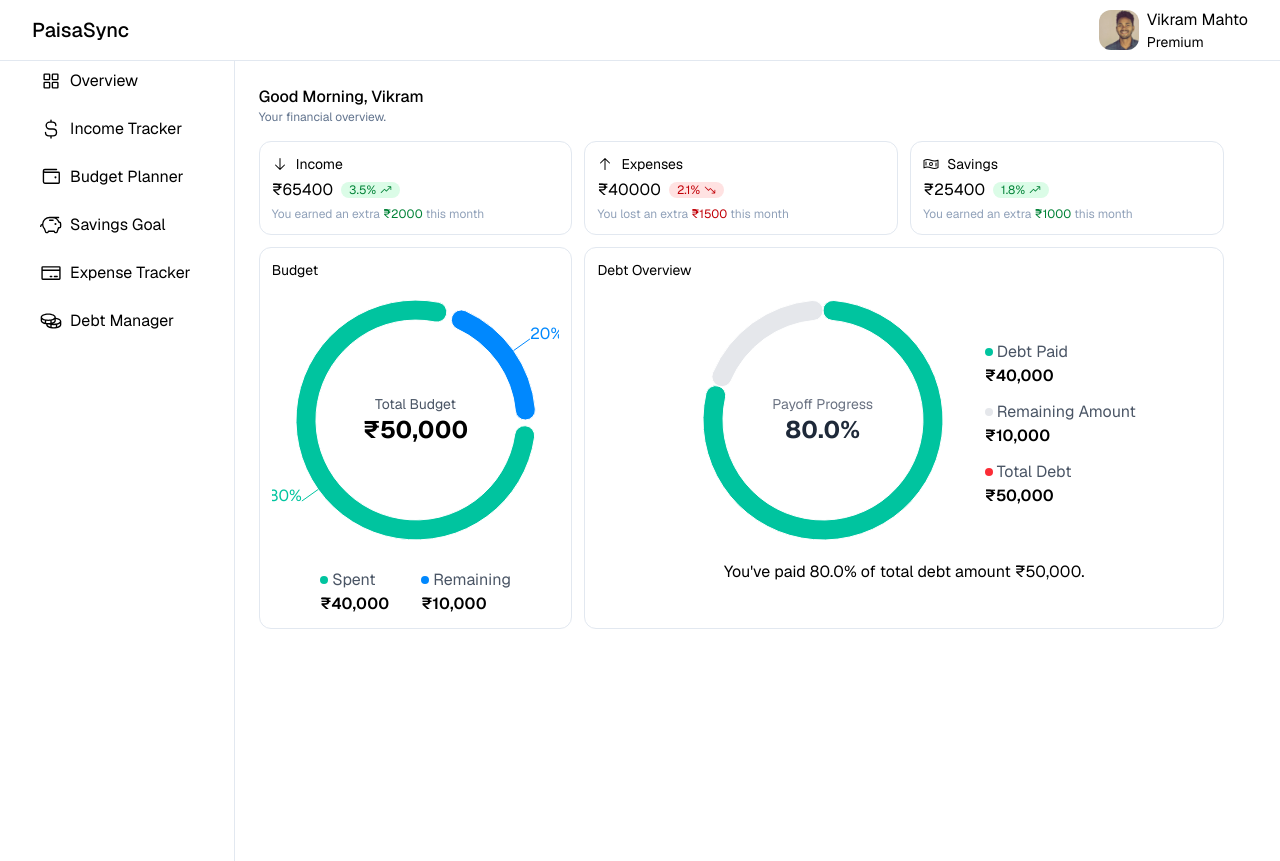
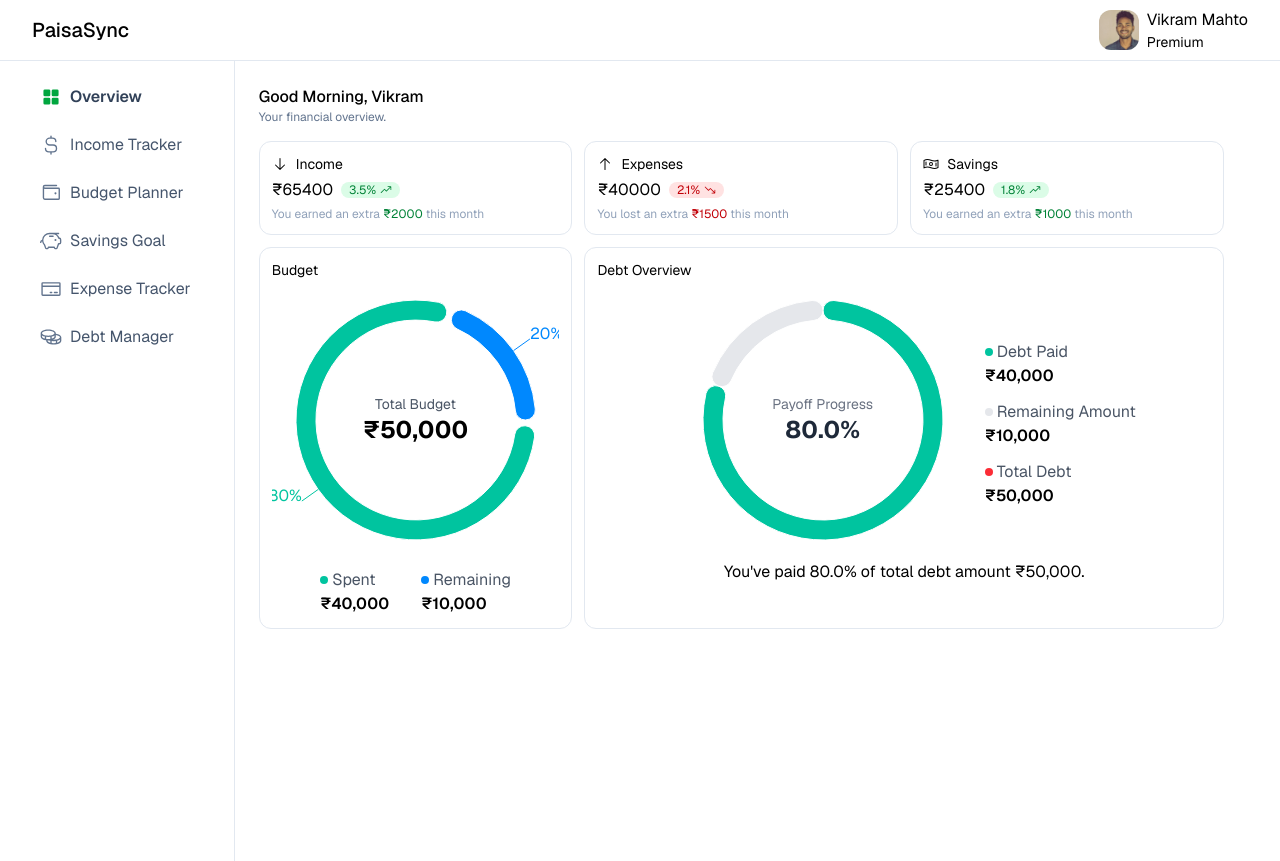
Before and after one commit to vikrammahto/paisasync, a Next.js app: page /overview in a window 1280 px wide. Built offline with nearby package versions, Linux system fonts and the light colour scheme.

Commit message:
Add active menu item styling

```diff
--- a/src/components/layout/Sidebar.jsx
+++ b/src/components/layout/Sidebar.jsx
@@ -1,5 +1,6 @@
 'use client';
 import Link from 'next/link';
+import { usePathname } from 'next/navigation';
 import React from 'react';
 import {
   Coins,
@@ -11,6 +12,8 @@ import {
 } from '@phosphor-icons/react';
 
 const Sidebar = ({ className }) => {
+  const pathname = usePathname();
+
   const menuItems = [
     { title: 'Overview', href: '/overview', icon: SquaresFour },
     {
@@ -23,20 +26,32 @@ const Sidebar = ({ className }) => {
     { title: 'Expense Tracker', href: '/expense-tracker', icon: CreditCard },
     { title: 'Debt Manager', href: '/debt-manager', icon: Coins },
   ];
+
   return (
-    <aside className={`${className} w-full max-w-[280px]`}>
+    <aside className={`${className} w-full max-w-[280px] pt-4`}>
       <ul className="flex flex-col gap-2">
-        {menuItems.map((item, index) => (
+        {menuItems.map((item, index) => {
+          const isActive = pathname === item.href;
+          return (
             <li key={index}>
               <Link
                 href={item.href}
-              className="flex items-center gap-2 p-2 transition-all"
+                className={`flex items-center gap-2 rounded-lg p-2 transition-all hover:bg-slate-100 ${
+                  isActive
+                    ? 'font-semibold text-slate-700'
+                    : 'text-slate-600 hover:text-slate-900'
+                }`}
               >
-              <item.icon size={22} />
+                <item.icon
+                  size={22}
+                  weight={isActive ? 'fill' : 'regular'}
+                  className={isActive ? 'text-green-600' : 'text-slate-500'}
+                />
                 {item.title}
               </Link>
             </li>
-        ))}
+          );
+        })}
       </ul>
     </aside>
   );
```
Lines whose indentation alone changed are shown as unchanged.
